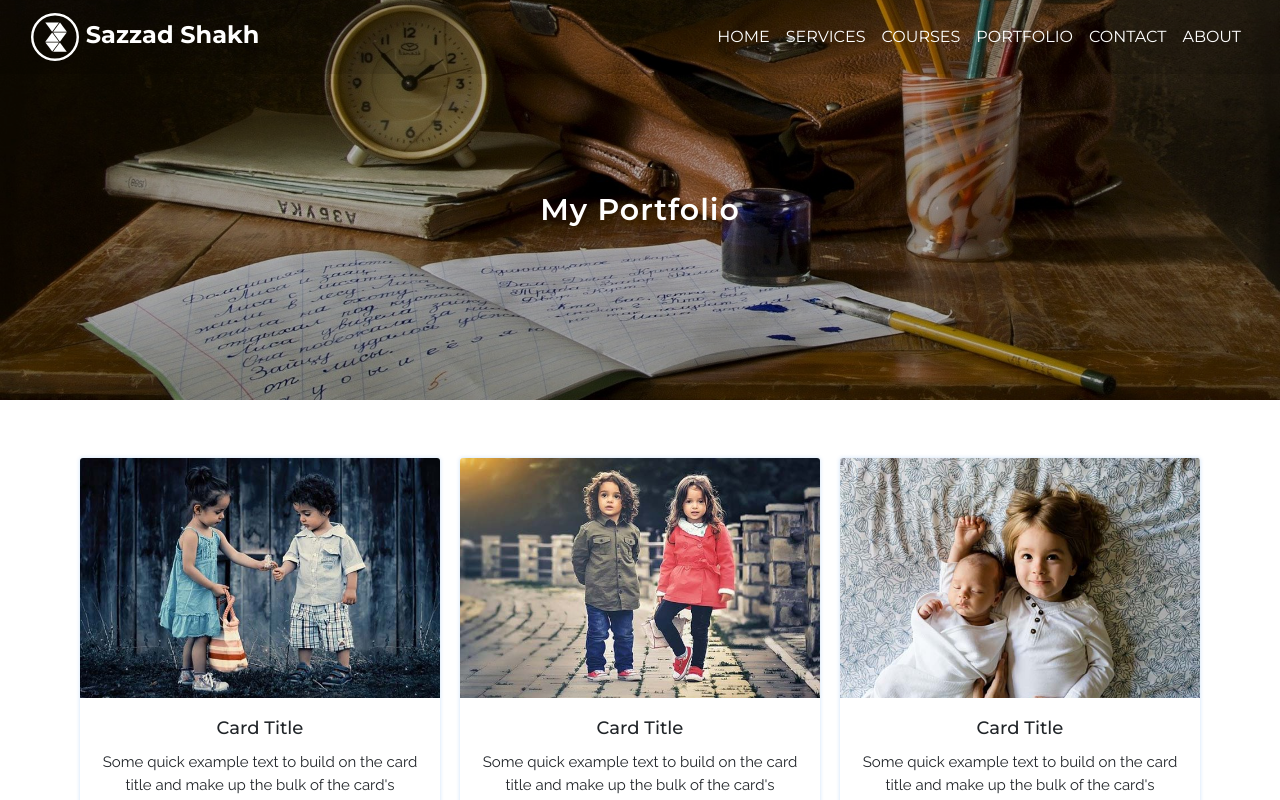
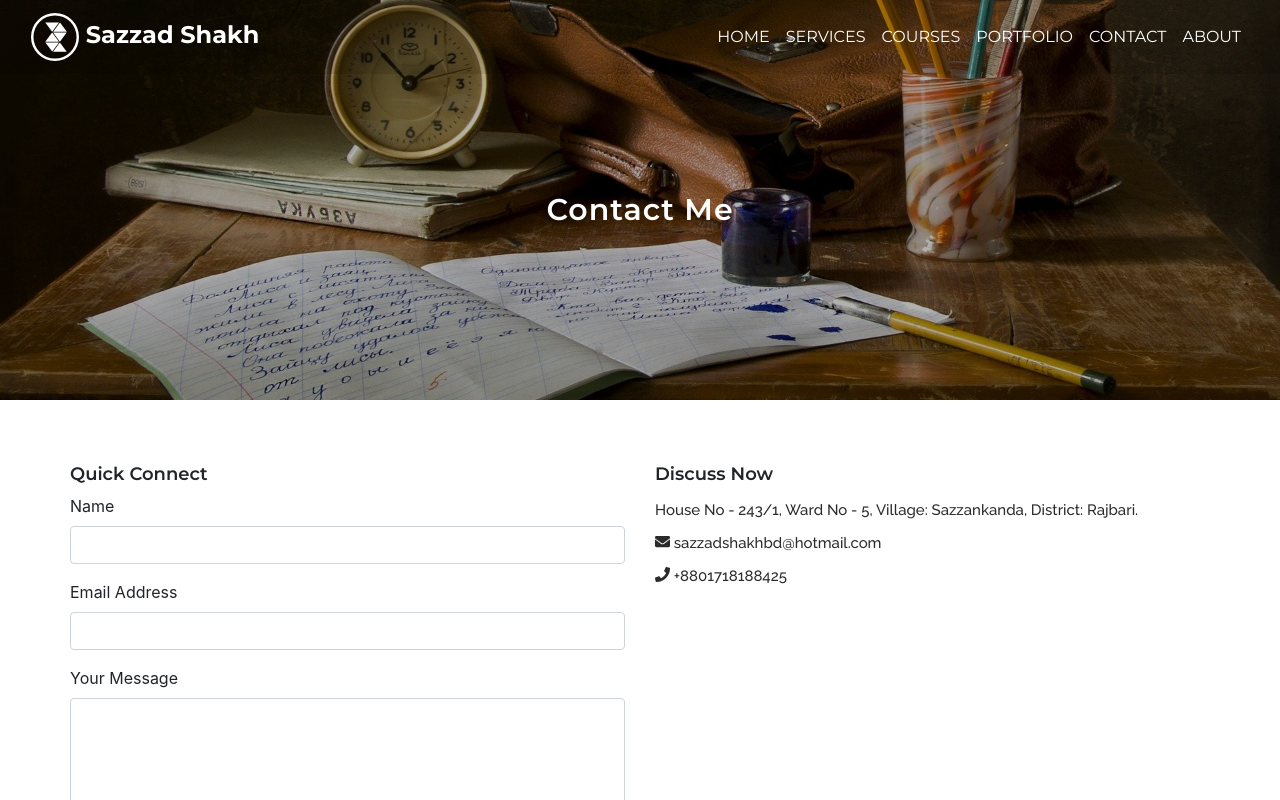
Before and after one commit to sazzadshakhbd/react-website, a React (Create React App) app: page /contact in a window 1280 px wide. Shown: the top 800 px of the page. Built offline with nearby package versions, Linux system fonts and the light colour scheme.

Commit message:
create contanct page

```diff
--- a/src/App.js
+++ b/src/App.js
@@ -1,10 +1,10 @@
 import React from "react";
-import PortfolioPage from "./pages/PortfolioPage";
+import ContactPage from "./pages/ContactPage";
 
 function App() {
   return (
     <div>
-      <PortfolioPage></PortfolioPage>
+      <ContactPage></ContactPage>
     </div>
   );
 }
--- a/src/asset/css/custom.css
+++ b/src/asset/css/custom.css
@@ -6,6 +6,11 @@
   color: #0073E6;
   font-weight: 600;
   text-transform: uppercase;
+}
+.form-control:focus {
+  border-radius: 2px;
+  border-color: #0073E6;
+  box-shadow: 0 0 4px 0 rgba(0,115,230,0.2);
 }
 .mt-5rem {
   margin-top: 5rem;
@@ -361,3 +366,36 @@ transition: background-color 400ms linear;
   color: #2b2b2b;
   text-align: justify;
 }
+.ContactSection {
+  padding: 4rem 0 0 0;
+}
+.ContactSection h3 {
+  font-family: 'Montserrat', sans-serif;
+  font-size: 18px;
+  font-weight: 600;
+  text-transform: capitalize;
+}
+.ContactSection ul  {
+  margin: 0;
+  padding: 0;
+}
+.ContactSection ul li {
+  font-family: 'Raleway', sans-serif;
+  font-size: 15px;
+  font-weight: 500;
+  color: #2b2b2b;
+  list-style-type: none;
+  line-height: 2.2;
+}
+.ContactSection ul li a {
+  color: #2b2b2b;
+  font-weight: 500;
+  font-size: 14px;
+  text-decoration: none;
+  font-family: 'Raleway',sans-serif;
+  text-transform: capitalize;
+}
+.ContactSection ul li a:hover {
+  color: #0073E6;
+  text-decoration: none;
+}
--- /dev/null
+++ b/src/components/ContactSection/ContactSection.jsx
@@ -0,0 +1,47 @@
+import React, { Component, Fragment } from 'react';
+import { Container, Row, Col, Form, Button } from 'react-bootstrap';
+import {FontAwesomeIcon} from '@fortawesome/react-fontawesome';
+import {faEnvelope, faPhone} from '@fortawesome/free-solid-svg-icons';
+
+class ContactSection extends Component {
+  render() {
+    return (
+      <Fragment>
+        <Container className="ContactSection">
+          <Row>
+            <Col lg={6} md={6} sm={12}>
+              <h3>Quick Connect</h3>
+              <Form>
+                  <Form.Group className="mb-3">
+                    <Form.Label>Name</Form.Label>
+                    <Form.Control type="text"/>
+                  </Form.Group>
+                  <Form.Group className="mb-3">
+                    <Form.Label>Email Address</Form.Label>
+                    <Form.Control type="email"/>
+                  </Form.Group>
+                  <Form.Group className="mb-3">
+                    <Form.Label>Your Message</Form.Label>
+                    <Form.Control as="textarea" rows={5} />
+                  </Form.Group>
+                  <Button variant="primary" type="submit">
+                    Submit
+                  </Button>
+                </Form>
+            </Col>
+            <Col lg={6} md={6} sm={12}>
+              <h3>Discuss Now</h3>
+              <ul>
+                <li>House No - 243/1, Ward No - 5, Village: Sazzankanda, District: Rajbari.</li>
+                <li><FontAwesomeIcon icon={faEnvelope} /> sazzadshakhbd@hotmail.com</li>
+                <li><FontAwesomeIcon icon={faPhone} /> +8801718188425</li>
+              </ul>
+            </Col>
+          </Row>
+        </Container>
+      </Fragment>
+    );
+  }
+}
+
+export default ContactSection;
--- /dev/null
+++ b/src/pages/ContactPage.jsx
@@ -0,0 +1,20 @@
+import React, { Component, Fragment } from 'react';
+import TopBannerAll from '../components/TopBannerAll/TopBannerAll';
+import TopNavigation from '../components/TopNavigation/TopNavigation';
+import Footer from '../components/Footer/Footer';
+import ContactSection from '../components/ContactSection/ContactSection';
+
+class ContactPage extends Component {
+  render() {
+    return (
+      <Fragment>
+        <TopNavigation></TopNavigation>
+        <TopBannerAll pageTitle="Contact Me"></TopBannerAll>
+        <ContactSection></ContactSection>
+        <Footer></Footer>
+      </Fragment>
+    );
+  }
+}
+
+export default ContactPage;
```
